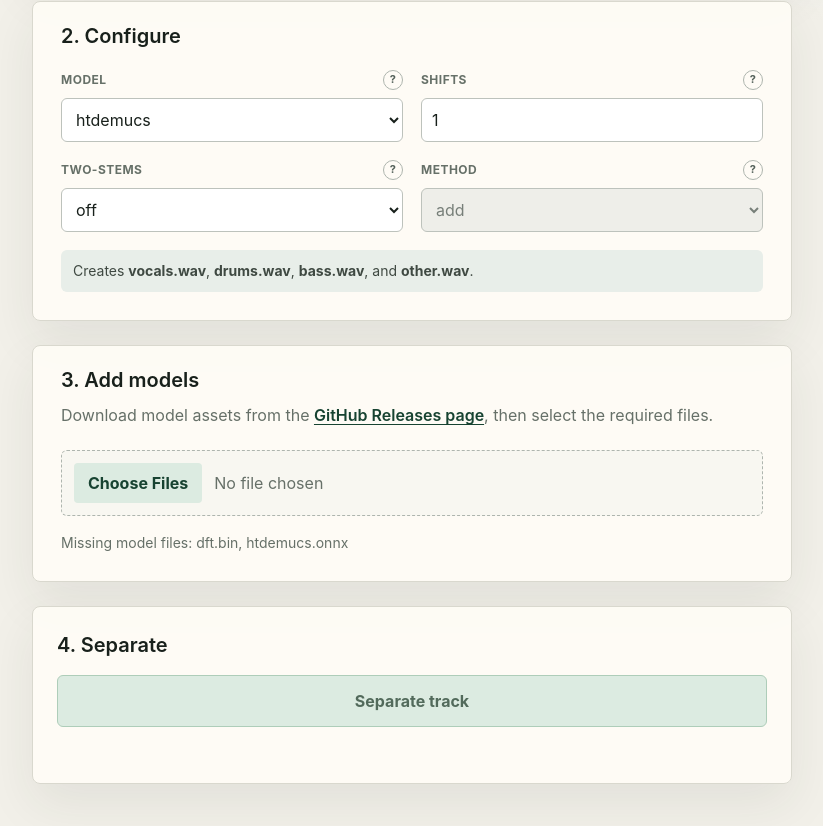
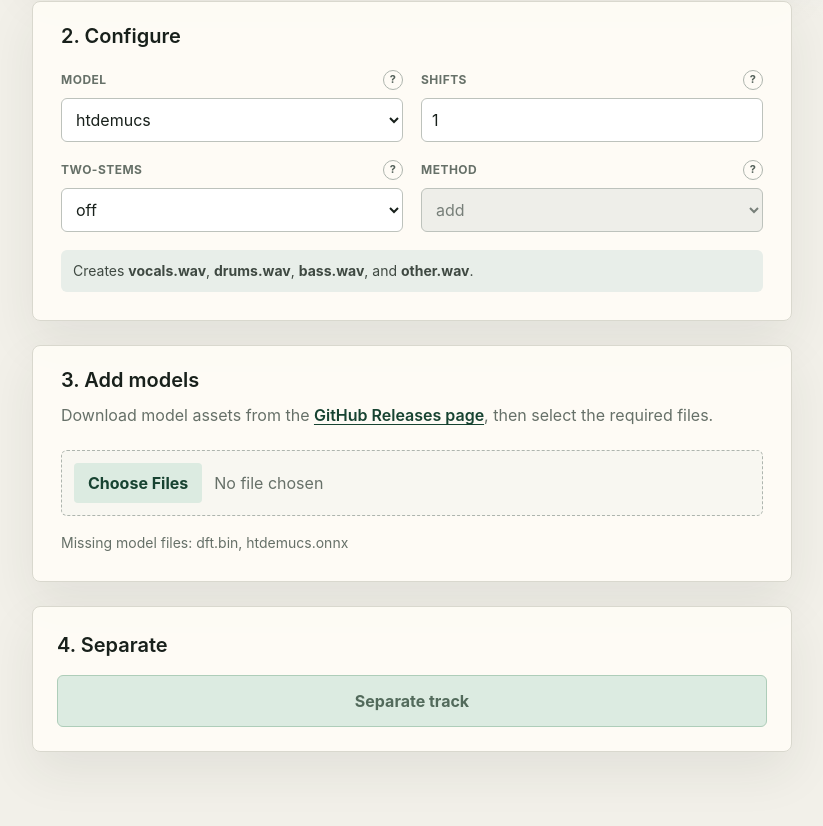
Before and after one commit to hi-ogawa/demucs-onnx, a React (Vite) app in the folder packages/app/: page / in a window 1280 px wide. Shown: the part 494-1320 px from the top of the page, without its empty margins (228-1051 px from the left). Built offline with nearby package versions, Linux system fonts and the light colour scheme.

Commit message:
fix: collapse empty action status
Co-authored-by: OpenCode (gpt-5.6-sol) <noreply@opencode.ai>

```diff
--- a/packages/app/src/app.tsx
+++ b/packages/app/src/app.tsx
@@ -443,12 +443,14 @@ export function App() {
             {runProgress && (
               <RunProgressPanel progress={runProgress} now={now} />
             )}
-            <p
-              className="mt-3.5 min-h-[1.3em] text-sm leading-normal whitespace-pre-line text-[#667068]"
-              id="status"
-            >
-              {running ? "" : status}
-            </p>
+            {!running && status && (
+              <p
+                className="mt-3.5 text-sm leading-normal whitespace-pre-line text-[#667068]"
+                id="status"
+              >
+                {status}
+              </p>
+            )}
           </section>
         </aside>
       </section>
```
